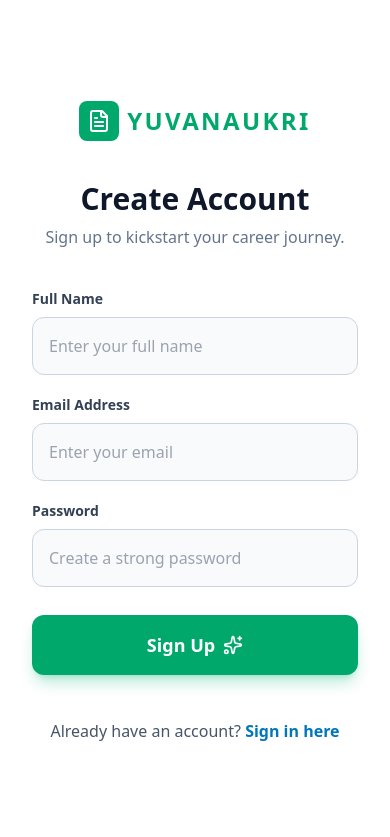
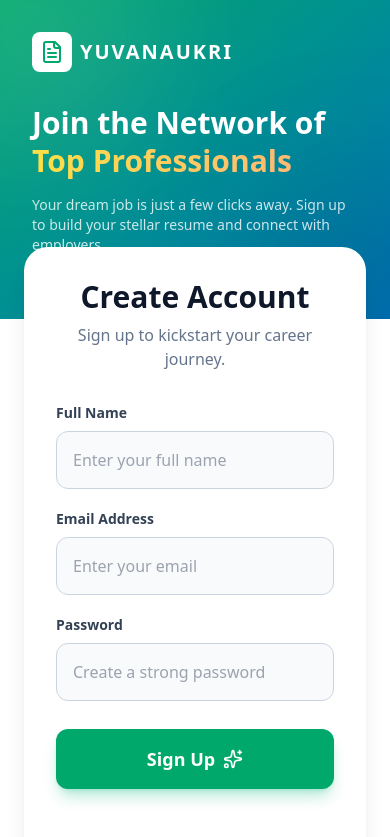
Before and after one commit to talhaaa16/resume-builder, a React (Create React App) app in the folder frontend/: page /signup in a window 390 px wide. Shown: the top 837 px of the page. Built offline with nearby package versions, Linux system fonts and the light colour scheme.

Commit message:
fix: not showing extra content in login and signup on mobile

```diff
--- a/frontend/src/pages/Login.jsx
+++ b/frontend/src/pages/Login.jsx
@@ -66,32 +66,32 @@ const Login = () => {
   };
 
   return (
-    <div className="flex min-h-screen bg-slate-50">
-      {/* Left Side - Branding/Info */}
-      <div className="hidden lg:flex lg:w-1/2 bg-gradient-to-br from-[#0076BC] to-[#00A86B] p-12 flex-col justify-between text-white relative overflow-hidden">
+    <div className="flex flex-col lg:flex-row min-h-screen bg-slate-50">
+      {/* Branding Section - Banner on Mobile, Sidebar on Desktop */}
+      <div className="w-full lg:w-1/2 bg-gradient-to-br from-[#0076BC] to-[#00A86B] p-8 lg:p-12 flex flex-col justify-between text-white relative overflow-hidden min-h-[300px] lg:min-h-screen">
         {/* Decorative Circles */}
-        <div className="absolute -top-24 -left-24 w-96 h-96 bg-white/10 rounded-full blur-3xl"></div>
-        <div className="absolute -bottom-24 -right-24 w-96 h-96 bg-black/10 rounded-full blur-3xl"></div>
+        <div className="absolute -top-24 -left-24 w-64 h-64 lg:w-96 lg:h-96 bg-white/10 rounded-full blur-3xl"></div>
+        <div className="absolute -bottom-24 -right-24 w-64 h-64 lg:w-96 lg:h-96 bg-black/10 rounded-full blur-3xl"></div>
 
         <div className="relative z-10">
-          <div className="flex items-center gap-2 mb-16">
+          <div className="flex items-center gap-2 mb-8 lg:mb-16">
             <div className="bg-white p-2 rounded-lg text-[#0076BC]">
-              <FileText className="w-8 h-8" />
+              <FileText className="w-6 h-6 lg:w-8 lg:h-8" />
             </div>
-            <span className="text-2xl font-black tracking-widest">YUVANAUKRI</span>
+            <span className="text-xl lg:text-2xl font-black tracking-widest">YUVANAUKRI</span>
           </div>
 
-          <h1 className="text-5xl font-black mb-6 leading-tight">
+          <h1 className="text-3xl lg:text-5xl font-black mb-4 lg:mb-6 leading-tight">
             Build Your Future <br />
             <span className="text-transparent bg-clip-text bg-gradient-to-r from-orange-300 to-yellow-300">
               One Step at a Time
             </span>
           </h1>
-          <p className="text-lg text-white/80 max-w-md mb-12">
+          <p className="text-sm lg:text-lg text-white/80 max-w-md mb-8 lg:mb-12">
             Create professional resumes, discover exciting job opportunities, and take the next step in your career journey.
           </p>
 
-          <div className="space-y-6">
+          <div className="hidden lg:block space-y-6">
             <div className="flex items-center gap-4">
               <div className="bg-white/20 p-3 rounded-xl">
                 <FileText className="w-6 h-6 text-white" />
@@ -113,23 +113,15 @@ const Login = () => {
           </div>
         </div>
 
-        <div className="relative z-10 text-sm text-white/60 font-medium">
+        <div className="hidden lg:block relative z-10 text-xs lg:text-sm text-white/60 font-medium mt-8 lg:mt-0">
           © {new Date().getFullYear()} YuvaNaukri. All rights reserved.
         </div>
       </div>
 
-      {/* Right Side - Form */}
-      <div className="w-full lg:w-1/2 flex items-center justify-center p-8 bg-white">
-        <div className="w-full max-w-md">
-          {/* Mobile Header (Hidden on Desktop) */}
-          <div className="flex lg:hidden items-center gap-2 mb-10 justify-center">
-            <div className="bg-[#0076BC] p-2 rounded-lg text-white">
-              <FileText className="w-6 h-6" />
-            </div>
-            <span className="text-2xl font-black tracking-widest text-[#0076BC]">YUVANAUKRI</span>
-          </div>
-
-          <div className="mb-10 text-center lg:text-left">
+      {/* Form Section */}
+      <div className="w-full lg:w-1/2 flex items-center justify-center p-6 lg:p-12 bg-white lg:bg-transparent">
+        <div className="w-full max-w-md bg-white p-8 lg:p-0 rounded-3xl lg:rounded-none shadow-xl lg:shadow-none -mt-24 lg:mt-0 relative z-20">
+          <div className="mb-8 text-center lg:text-left">
             <h2 className="text-3xl font-extrabold text-slate-900 mb-2">Welcome Back</h2>
             <p className="text-slate-500">Please enter your details to sign in.</p>
           </div>
@@ -182,6 +174,11 @@ const Login = () => {
               </a>
             </p>
           </form>
+
+          {/* Mobile Copyright (Visible only on small screens) */}
+          <div className="lg:hidden text-center text-slate-400 text-xs mt-12 pb-4">
+            © {new Date().getFullYear()} YuvaNaukri. All rights reserved.
+          </div>
         </div>
       </div>
     </div>
--- a/frontend/src/pages/Signup.jsx
+++ b/frontend/src/pages/Signup.jsx
@@ -52,30 +52,31 @@ const Regi = () => {
   };
 
   return (
-    <div className="flex min-h-screen bg-slate-50">
-      <div className="hidden lg:flex lg:w-1/2 bg-gradient-to-br from-[#00A86B] to-[#0076BC] p-12 flex-col justify-between text-white relative overflow-hidden">
-        <div className="absolute -top-24 -left-24 w-96 h-96 bg-white/10 rounded-full blur-3xl"></div>
-        <div className="absolute -bottom-24 -right-24 w-96 h-96 bg-black/10 rounded-full blur-3xl"></div>
+    <div className="flex flex-col lg:flex-row min-h-screen bg-slate-50">
+      {/* Branding Section - Banner on Mobile, Sidebar on Desktop */}
+      <div className="w-full lg:w-1/2 bg-gradient-to-br from-[#00A86B] to-[#0076BC] p-8 lg:p-12 flex flex-col justify-between text-white relative overflow-hidden min-h-[300px] lg:min-h-screen">
+        <div className="absolute -top-24 -left-24 w-64 h-64 lg:w-96 lg:h-96 bg-white/10 rounded-full blur-3xl"></div>
+        <div className="absolute -bottom-24 -right-24 w-64 h-64 lg:w-96 lg:h-96 bg-black/10 rounded-full blur-3xl"></div>
 
         <div className="relative z-10">
-          <div className="flex items-center gap-2 mb-16">
+          <div className="flex items-center gap-2 mb-8 lg:mb-16">
             <div className="bg-white p-2 rounded-lg text-[#00A86B]">
-              <FileText className="w-8 h-8" />
+              <FileText className="w-6 h-6 lg:w-8 lg:h-8" />
             </div>
-            <span className="text-2xl font-black tracking-widest">YUVANAUKRI</span>
+            <span className="text-xl lg:text-2xl font-black tracking-widest">YUVANAUKRI</span>
           </div>
 
-          <h1 className="text-5xl font-black mb-6 leading-tight">
+          <h1 className="text-3xl lg:text-5xl font-black mb-4 lg:mb-6 leading-tight">
             Join the Network of <br />
             <span className="text-transparent bg-clip-text bg-gradient-to-r from-yellow-300 to-orange-300">
               Top Professionals
             </span>
           </h1>
-          <p className="text-lg text-white/80 max-w-md mb-12">
+          <p className="text-sm lg:text-lg text-white/80 max-w-md mb-8 lg:mb-12">
             Your dream job is just a few clicks away. Sign up to build your stellar resume and connect with employers.
           </p>
 
-          <div className="space-y-6">
+          <div className="hidden lg:block space-y-6">
             <div className="flex items-center gap-4">
               <div className="bg-white/20 p-3 rounded-xl">
                 <CheckCircle className="w-6 h-6 text-white" />
@@ -97,21 +98,15 @@ const Regi = () => {
           </div>
         </div>
 
-        <div className="relative z-10 text-sm text-white/60 font-medium">
+        <div className="hidden lg:block relative z-10 text-xs lg:text-sm text-white/60 font-medium mt-8 lg:mt-0">
           © {new Date().getFullYear()} YuvaNaukri. All rights reserved.
         </div>
       </div>
 
-      <div className="w-full lg:w-1/2 flex items-center justify-center p-8 bg-white">
-        <div className="w-full max-w-md">
-          <div className="flex lg:hidden items-center gap-2 mb-10 justify-center">
-            <div className="bg-[#00A86B] p-2 rounded-lg text-white">
-              <FileText className="w-6 h-6" />
-            </div>
-            <span className="text-2xl font-black tracking-widest text-[#00A86B]">YUVANAUKRI</span>
-          </div>
-
-          <div className="mb-10 text-center lg:text-left">
+      {/* Form Section */}
+      <div className="w-full lg:w-1/2 flex items-center justify-center p-6 lg:p-12 bg-white lg:bg-transparent">
+        <div className="w-full max-w-md bg-white p-8 lg:p-0 rounded-3xl lg:rounded-none shadow-xl lg:shadow-none -mt-24 lg:mt-0 relative z-20">
+          <div className="mb-8 text-center lg:text-left">
             <h2 className="text-3xl font-extrabold text-slate-900 mb-2">Create Account</h2>
             <p className="text-slate-500">Sign up to kickstart your career journey.</p>
           </div>
@@ -170,6 +165,11 @@ const Regi = () => {
               </a>
             </p>
           </form>
+
+          {/* Mobile Copyright (Visible only on small screens) */}
+          <div className="lg:hidden text-center text-slate-400 text-xs mt-12 pb-4">
+            © {new Date().getFullYear()} YuvaNaukri. All rights reserved.
+          </div>
         </div>
       </div>
     </div>
```
